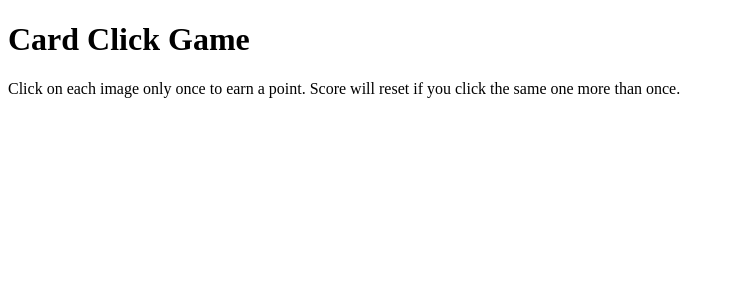
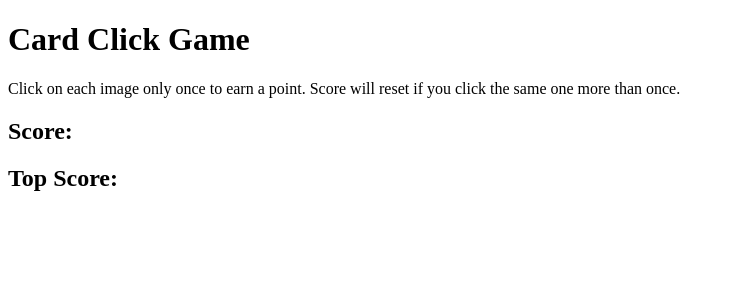
Before and after one commit to JoeHancock1995/ReactClickGame, a React (Create React App) app in the folder reactclickgame/: page / in a window 1280 px wide. Shown: the top 300 px of the page, without its empty margins (0-735 px from the left). Built offline with nearby package versions, Linux system fonts and the light colour scheme.

Commit message:
score js work

```diff
--- a/reactclickgame/src/App.js
+++ b/reactclickgame/src/App.js
@@ -1,6 +1,6 @@
 import React from 'react';
 import Header from './components/header/Header';
-// import Score from './components/header/Score';
+import Score from './components/header/Score';
 // import Card from './components/card/Card';
 // import Footer from './components/footer/Footer';
 
@@ -10,7 +10,7 @@ function App() {
   return (
     <div className="App">
       <Header/>
-
+      <Score/>
     </div>
   );
 }
--- a/reactclickgame/src/components/header/Score.jsx
+++ b/reactclickgame/src/components/header/Score.jsx
@@ -1,4 +1,14 @@
 import React from 'react';
 
+const Score = (props) => {
+    // this is how to log and object for a prop
+    // console.log(props)
+return (
+    <div>
+        <h2>Score:</h2>
+        <h2>Top Score:</h2>
+    </div>
+    )
+}
 
 export default Score;
```
